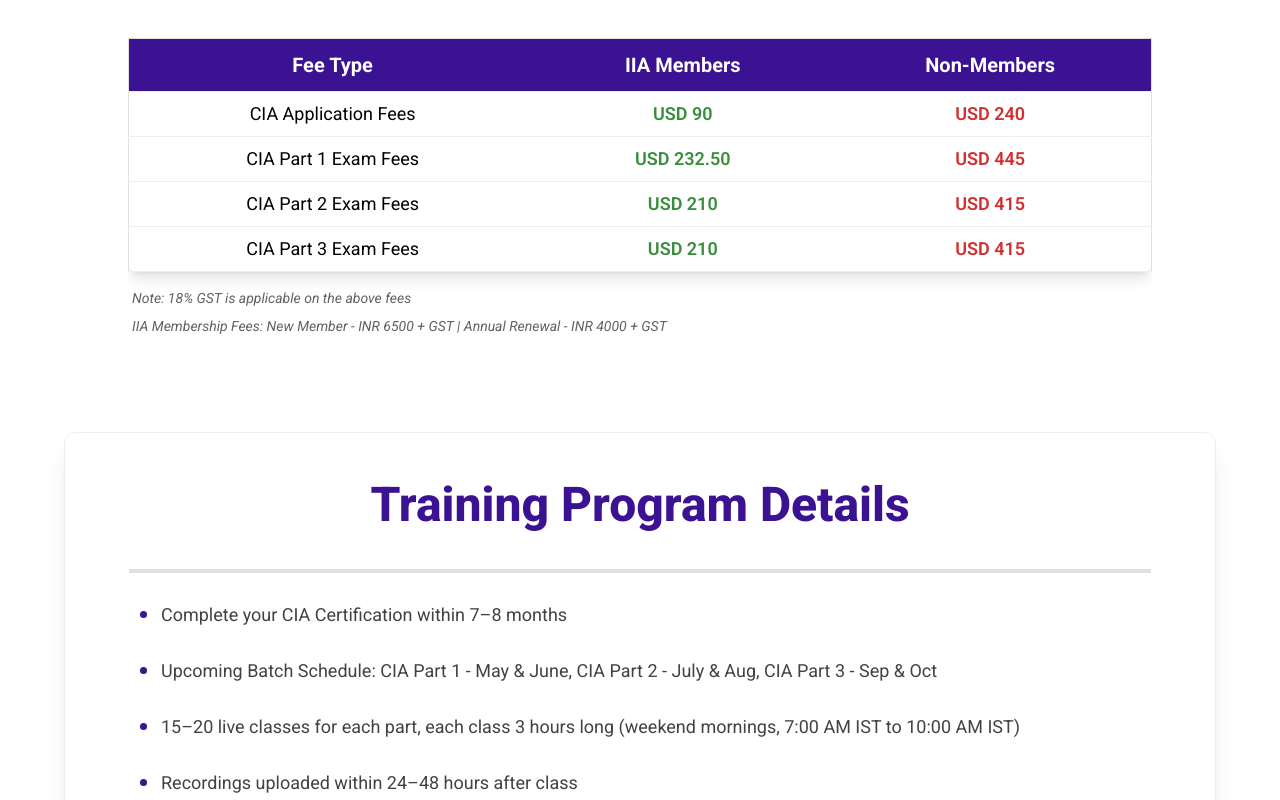
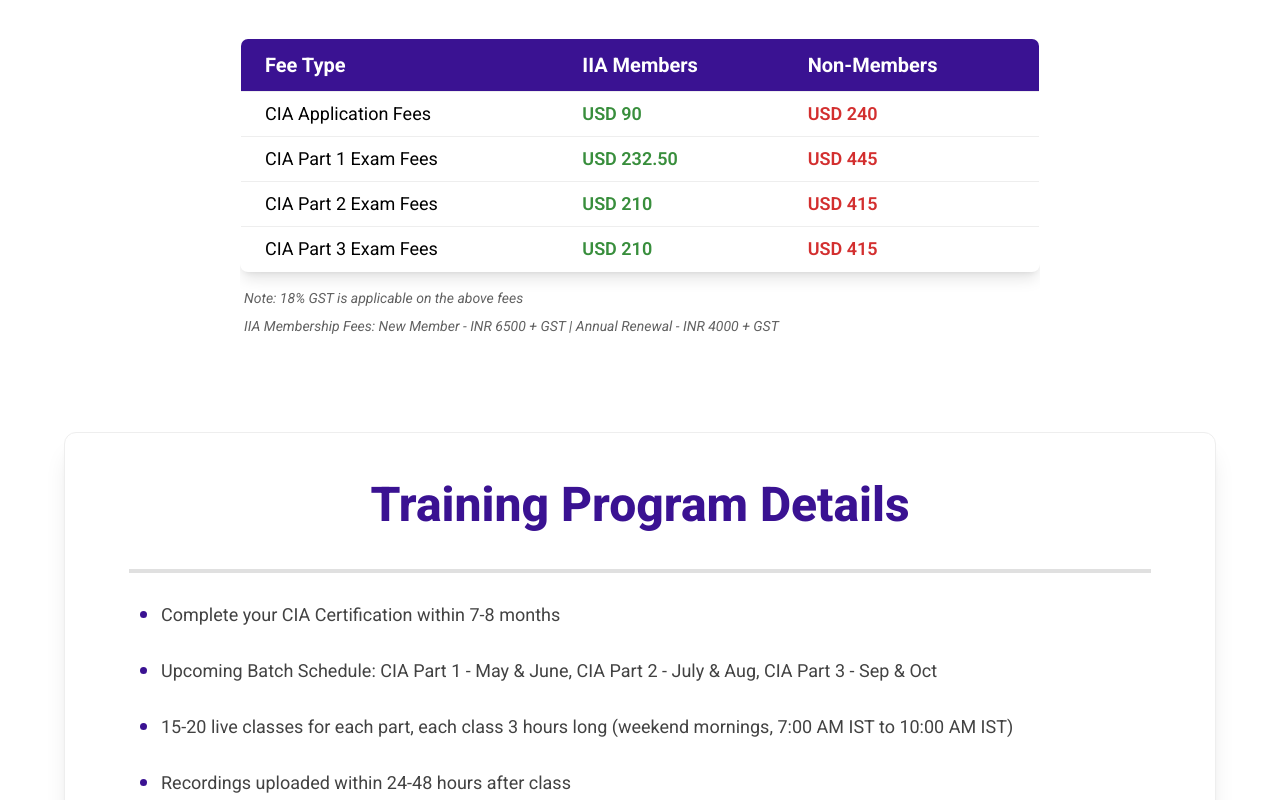
Before and after one commit to swapanmanna/gpc, a React (Vite) app: page /courses/cia in a window 1280 px wide. Shown: the part 3380-4180 px from the top of the page. Built offline with nearby package versions, Linux system fonts and the light colour scheme.

Commit message:
styled the fees table in the better way of the cia page

```diff
--- a/src/components/Courses/Cia.jsx
+++ b/src/components/Courses/Cia.jsx
@@ -31,7 +31,6 @@
             <div className={`md:h-screen flex justify-center items-center bg-brand-blue sm:pt-${(16 + (height ? height - 4 : 0)).toString()}`}>
                 <div className="md:py-32 pt-32 mx-auto md:max-w-8xl md:flex md:justify-center md:items-center">
                     <div className="max-w-sm md:max-w-2xl mx-auto">
-                        {/* <button className="px-4 py-2 bg-gray-50 border border-gray-400 text-lg text-brand-dark rounded-lg hover:bg-orange-500 hover:text-gray-50 font-bold font-inter transition duration-200 ease-in-out">Globally recognised</button> */}
                         <div className="relative max-w-xl">
                             <p className="text-2xl md:text-6xl font-bold leading-tight text-gray-50 sm:leading-tight sm:text-5xl lg:text-5xl lg:leading-tight font-pj text-left">
                                 Become a <span className="text-orange-500">Globally Recognised</span> Certified Internal Auditor (CIA)
@@ -190,41 +189,39 @@
             </div>
 
 
-            <div className="max-w-5xl mx-auto my-24 px-4 md:px-0">
+            <div className="max-w-5xl mx-auto my-24 px-4 md:px-0 md:flex md:flex-col md:items-center">
                 <h1 className="text-center text-3xl md:text-5xl font-extrabold mb-12 text-brand-blue">Fees and Membership Benefits</h1>
                 <div className="overflow-x-auto">
-                    <table className="min-w-full bg-white border border-gray-300 shadow-lg rounded-lg">
+                    <table className="min-w-[800px] bg-white border border-gray-300 shadow-lg rounded-lg overflow-hidden">
 
                         {/* Style the table in a better way! */}
 
                         <thead>
-                            <tr className="bg-brand-blue text-white text-xl">
-                                <th className="py-3 px-4 border-b">Fee Type</th>
+                            <tr className="bg-brand-blue text-white text-xl text-left font-bold">
+                                <th className="py-3 pr-4 pl-6 border-b">Fee Type</th>
                                 <th className="py-3 px-4 border-b">IIA Members</th>
                                 <th className="py-3 px-4 border-b">Non-Members</th>
                             </tr>
                         </thead>
                         <tbody>
 
-                            {/* transform transition duration-300 ease-in-out hover:scale-110 --> remove the bottom scroll wheel */}
-
-                            <tr className="border-b text-lg text-center">
-                                <td className="py-2 px-4">CIA Application Fees</td>
+                            <tr className="border-b text-lg text-left">
+                                <td className="py-2 pr-4 pl-6">CIA Application Fees</td>
                                 <td className="py-2 px-4 text-green-700 font-semibold">USD 90</td>
                                 <td className="py-2 px-4 text-red-700 font-semibold">USD 240</td>
                             </tr>
-                            <tr className="border-b text-lg text-center">
-                                <td className="py-2 px-4">CIA Part 1 Exam Fees</td>
+                            <tr className="border-b text-lg text-left">
+                                <td className="py-2 pr-4 pl-6">CIA Part 1 Exam Fees</td>
                                 <td className="py-2 px-4 text-green-700 font-semibold">USD 232.50</td>
                                 <td className="py-2 px-4 text-red-700 font-semibold">USD 445</td>
                             </tr>
-                            <tr className="border-b text-lg text-center">
-                                <td className="py-2 px-4">CIA Part 2 Exam Fees</td>
+                            <tr className="border-b text-lg text-left">
+                                <td className="py-2 pr-4 pl-6">CIA Part 2 Exam Fees</td>
                                 <td className="py-2 px-4 text-green-700 font-semibold">USD 210</td>
                                 <td className="py-2 px-4 text-red-700 font-semibold">USD 415</td>
                             </tr>
-                            <tr className="border-b text-lg text-center">
-                                <td className="py-2 px-4">CIA Part 3 Exam Fees</td>
+                            <tr className="border-b text-lg text-left">
+                                <td className="py-2 pr-4 pl-6">CIA Part 3 Exam Fees</td>
                                 <td className="py-2 px-4 text-green-700 font-semibold">USD 210</td>
                                 <td className="py-2 px-4 text-red-700 font-semibold">USD 415</td>
                             </tr>
@@ -243,10 +240,10 @@
                     <hr className="border-2 border-solid border-gray-300 mb-6"></hr>
                     <ul className="space-y-6 list-disc pl-8">
                     {[
-                        "Complete your CIA Certification within 7–8 months",
+                        "Complete your CIA Certification within 7-8 months",
                         "Upcoming Batch Schedule: CIA Part 1 - May & June, CIA Part 2 - July & Aug, CIA Part 3 - Sep & Oct",
-                        "15–20 live classes for each part, each class 3 hours long (weekend mornings, 7:00 AM IST to 10:00 AM IST)",
-                        "Recordings uploaded within 24–48 hours after class",
+                        "15-20 live classes for each part, each class 3 hours long (weekend mornings, 7:00 AM IST to 10:00 AM IST)",
+                        "Recordings uploaded within 24-48 hours after class",
                         "Access to LMS Portal with recorded sessions, PPT notes, and MCQs (no validity period)",
                         "Guidance from top CIA faculty in India, Mr. Arpit Garg",
                         "Access to Gleim software with soft copies of books and over 1000 MCQs (validity of 18 months)",
```
Also changed, not shown: 1 other file (tests, documents, lock files or other folders).
